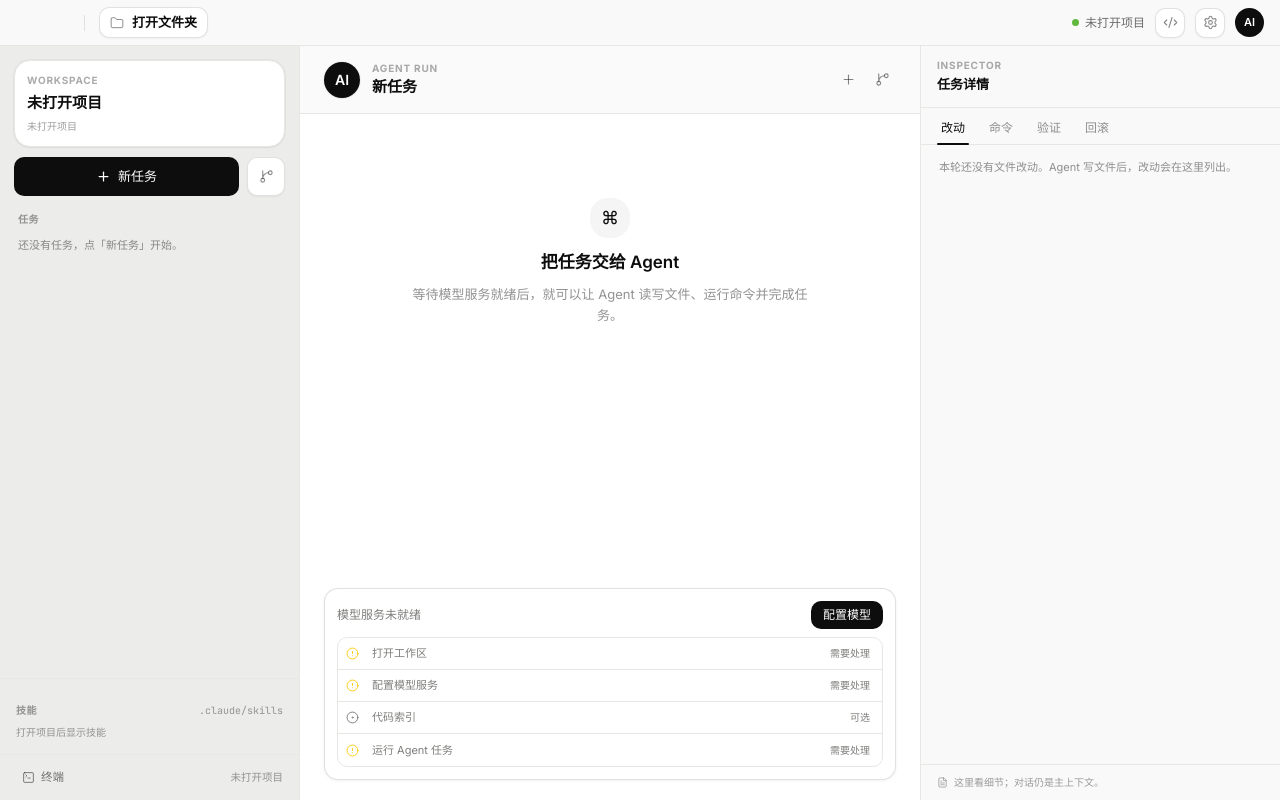
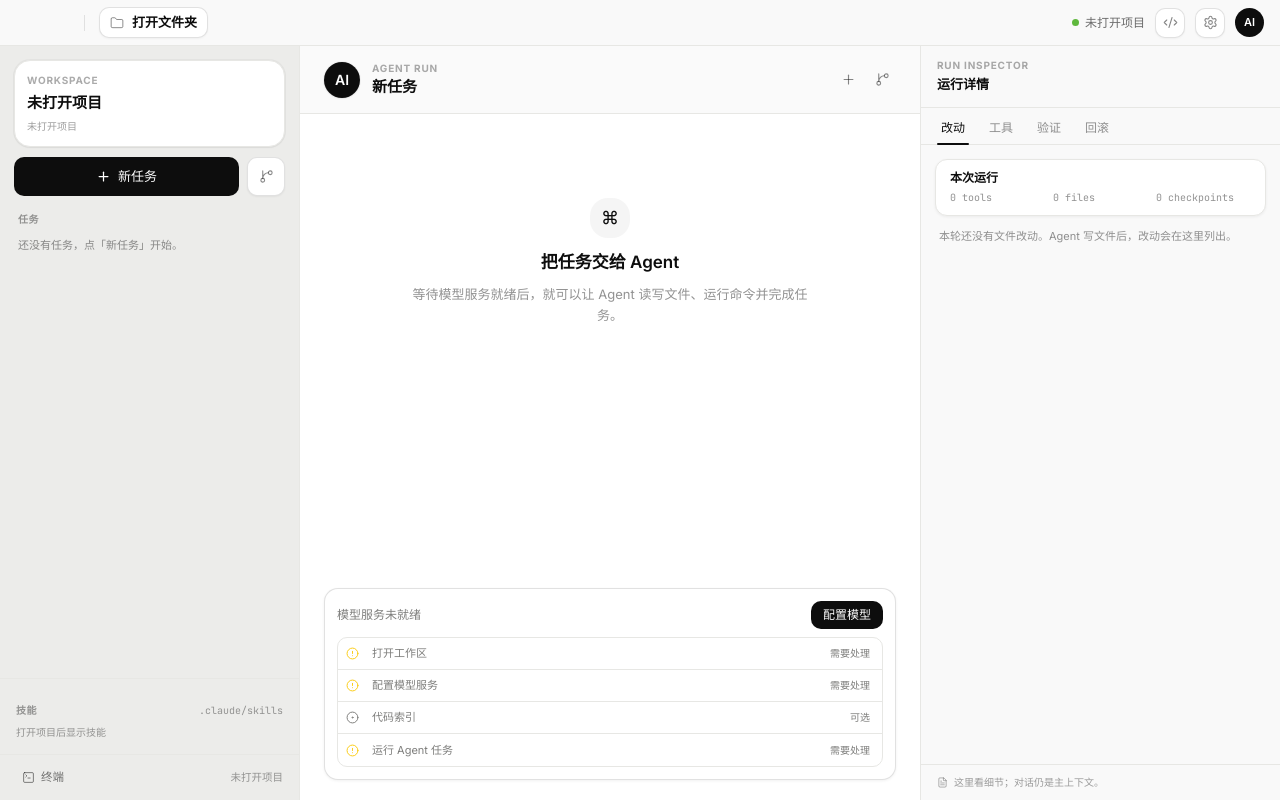
Before and after one commit to p353019433-maker/multiagent-ide, a React (Vite) app: page / in a window 1280 px wide. Built offline with nearby package versions, Linux system fonts and the light colour scheme.

Commit message:
ui(workbench): reframe delivery tray as run inspector

```diff
--- a/src/renderer/components/workbench/DeliveryTray.tsx
+++ b/src/renderer/components/workbench/DeliveryTray.tsx
@@ -60,12 +60,12 @@ export default function DeliveryTray({ toolExecutions, checkpoints, artifacts, m
   return (
     <div className="flex h-full flex-col" style={{ background: 'var(--app-bg)' }}>
       <div className="border-b border-border px-4 py-3">
-        <div className="text-10 font-bold uppercase tracking-[0.08em] text-foreground/35">Inspector</div>
-        <div className="mt-0.5 text-[13px] font-semibold text-foreground">任务详情</div>
+        <div className="text-10 font-bold uppercase tracking-[0.08em] text-foreground/35">Run Inspector</div>
+        <div className="mt-0.5 text-[13px] font-semibold text-foreground">运行详情</div>
       </div>
       <div className="flex flex-none items-center gap-4 border-b border-border px-4 pt-3">
         <TabBtn id="delivery" label="改动" />
-        <TabBtn id="commands" label="命令" n={toolExecutions.length} />
+        <TabBtn id="commands" label="工具" n={toolExecutions.length} />
         <TabBtn id="verify" label="验证" n={artifacts.length} />
         <TabBtn id="checkpoint" label="回滚" n={checkpoints.length} />
       </div>
@@ -73,6 +73,14 @@ export default function DeliveryTray({ toolExecutions, checkpoints, artifacts, m
       <div className="flex-1 overflow-y-auto">
         {tab === 'delivery' && (
           <div className="p-3.5">
+            <div className="mb-3 rounded-[12px] border border-border bg-background px-3.5 py-2.5 shadow-card">
+              <div className="text-xs font-semibold text-foreground">本次运行</div>
+              <div className="mt-1 grid grid-cols-3 gap-2 font-mono text-10 text-foreground/45">
+                <span>{toolExecutions.length} tools</span>
+                <span>{deliveredFiles.length} files</span>
+                <span>{checkpoints.length} checkpoints</span>
+              </div>
+            </div>
             {deliveredFiles.length === 0 && !multiRoleResult ? (
               <p className="px-1 text-11 leading-relaxed text-foreground/45">本轮还没有文件改动。Agent 写文件后，改动会在这里列出。</p>
             ) : (
@@ -112,7 +120,7 @@ export default function DeliveryTray({ toolExecutions, checkpoints, artifacts, m
         {tab === 'commands' && (
           <div className="p-3.5">
             {toolExecutions.length === 0 ? (
-              <p className="px-1 text-11 leading-relaxed text-foreground/45">还没有工具或命令记录。Agent 开始执行后，读写文件、搜索和命令会显示在这里。</p>
+              <p className="px-1 text-11 leading-relaxed text-foreground/45">Agent 调用工具时会自动显示在这里；对话区只保留上下文和结论。</p>
             ) : (
               <div className="overflow-hidden rounded-[12px] border border-border bg-background shadow-card">
                 <div className="flex items-center justify-between border-b border-border/60 px-3.5 py-2.5">
```
